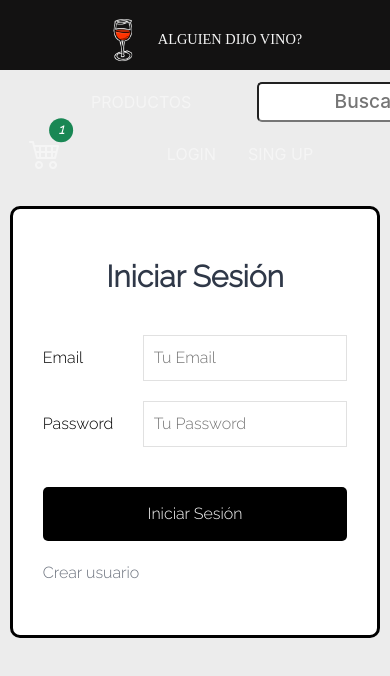
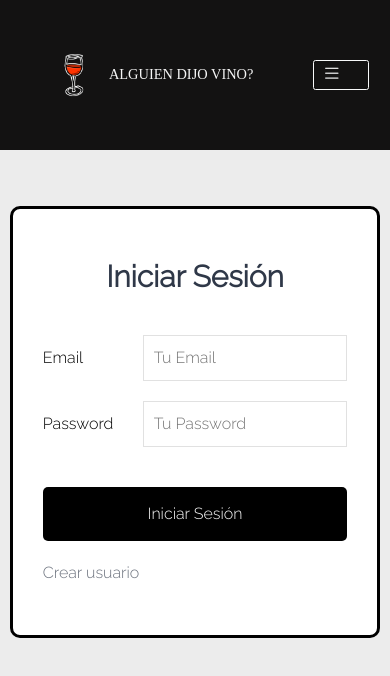
Before and after one commit to Habbi2/Store-vinos, a React (Create React App) app: page /login in a window 390 px wide. Shown: the top 676 px of the page. Built offline with nearby package versions, Linux system fonts and the light colour scheme; no server answers.

Commit message:
boton lista

```diff
--- a/src/assets/style/navbar.scss
+++ b/src/assets/style/navbar.scss
@@ -27,9 +27,9 @@
   font-family: -apple-system, BlinkMacSystemFont, "Segoe UI", Roboto, Oxygen,
     Ubuntu, Cantarell, "Open Sans", "Helvetica Neue", sans-serif;
   color: rgb(189, 158, 100);
-  border: rgb(189, 158, 100) 2px solid;
+  border: rgb(189, 158, 100) 0 solid;
   border-radius: 5px;
-  padding: 5px;
+  // padding: 5px;
 }
 
 .productos a {
@@ -43,9 +43,9 @@
 
 .productos a:not(.nohover):hover {
   color: rgb(189, 158, 100);
-  border: rgb(189, 158, 100) 2px solid;
+  border: rgb(189, 158, 100) 0 solid;
   border-radius: 5px;
-  padding: 5px;
+  // padding: 5px;
 }
 
 .titulo a {
@@ -69,7 +69,7 @@
   justify-content: center;
   align-items: center;
   flex: 3;
-  margin-left: 7.5rem;
+  margin-left: 3.5rem;
 
   input {
     outline: none;
@@ -101,12 +101,12 @@
   display: flex;
   justify-content: center;
   align-items: center;
-  flex: 0.3;
+  flex: 0.1;
   width: 5rem;
   height: 5rem;
 }
 
-.bg-cart {
+.size-badge {
   background-color: rgb(189, 158, 100);
 }
 
@@ -133,17 +133,19 @@ i {
   margin-top: 0rem;
   background-color: rgb(19, 18, 18);
   font-size: 1em;
+  padding: 0.5rem;
   text-align: center;
 }
 
 .boton-despliegue:hover {
   color: rgb(189, 158, 100);
-  border: rgb(189, 158, 100) 2px solid;
+  border: rgb(189, 158, 100) 2px solid transparent;
   border-radius: 5px;
+
 }
 
 .dropdown-menu {
-  width: 13.7rem;
+  width: 12rem;
   background-color: rgb(19, 18, 18);
   font-size: 1em;
   border-bottom-left-radius: 0.7rem;
@@ -160,3 +162,12 @@ i {
     margin: 0;
   }
 }
+
+@media (max-width: 768px) {
+
+  .navbar {
+    height: 15rem;
+  }
+
+
+}
--- a/src/components/Navbar.jsx
+++ b/src/components/Navbar.jsx
@@ -19,15 +19,33 @@ const NavbarP = () => {
   };
 
   return (
-    <nav className="navbar">
+    <nav className="navbar navbar-expand-lg">
       <div className="titulo">
         <Link to="/">
-          <img className="navbar-brand" src={logoCopa} alt="" style={{width: 50}}/>
+          <img
+            className="navbar-brand"
+            src={logoCopa}
+            alt=""
+            style={{ width: 50 }}
+          />
           Alguien dijo Vino?
         </Link>
       </div>
 
+      <button
+        class="navbar-toggler border border-light"
+        type="button"
+        data-bs-toggle="collapse"
+        data-bs-target="#navbarSupportedContent"
+        aria-controls="navbarSupportedContent"
+        aria-expanded="false"
+        aria-label="Toggle navigation"
+      >
+        <i class="bi bi-list fs-1 text-light" ></i>
+        <span class="navbar-toggler-icon"></span>
+      </button>
 
+      <div class="collapse navbar-collapse" id="navbarSupportedContent">
 
       <div className="productos">
         <Link to="/productos">Productos</Link>
@@ -72,10 +90,9 @@ const NavbarP = () => {
         </div>
       </div>
 
-
       <div className="carrito">
         <i class="bi bi-cart4 positio-relative">
-          <span class="position-absolute  translate-middle badge rounded-pill bg-success fs-4 size-badge">
+          <span class="position-absolute  translate-middle badge rounded-pill fs-4 size-badge">
             1<span class="visually-hidden">unread messages</span>
           </span>
         </i>
@@ -96,6 +113,7 @@ const NavbarP = () => {
           </div>
         )}
       </div>
+      </div>
     </nav>
   );
 };
```
Lines whose indentation alone changed are shown as unchanged.
